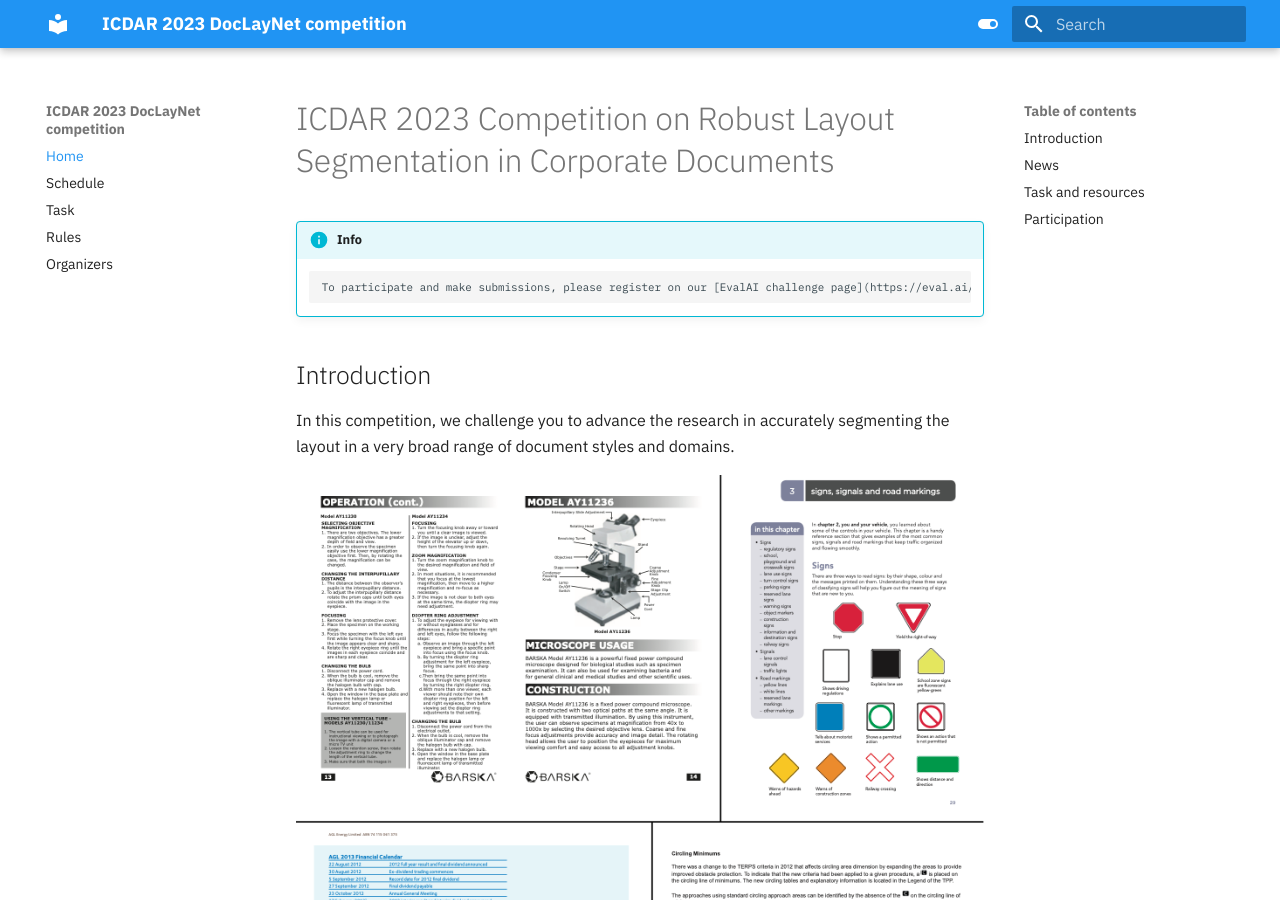
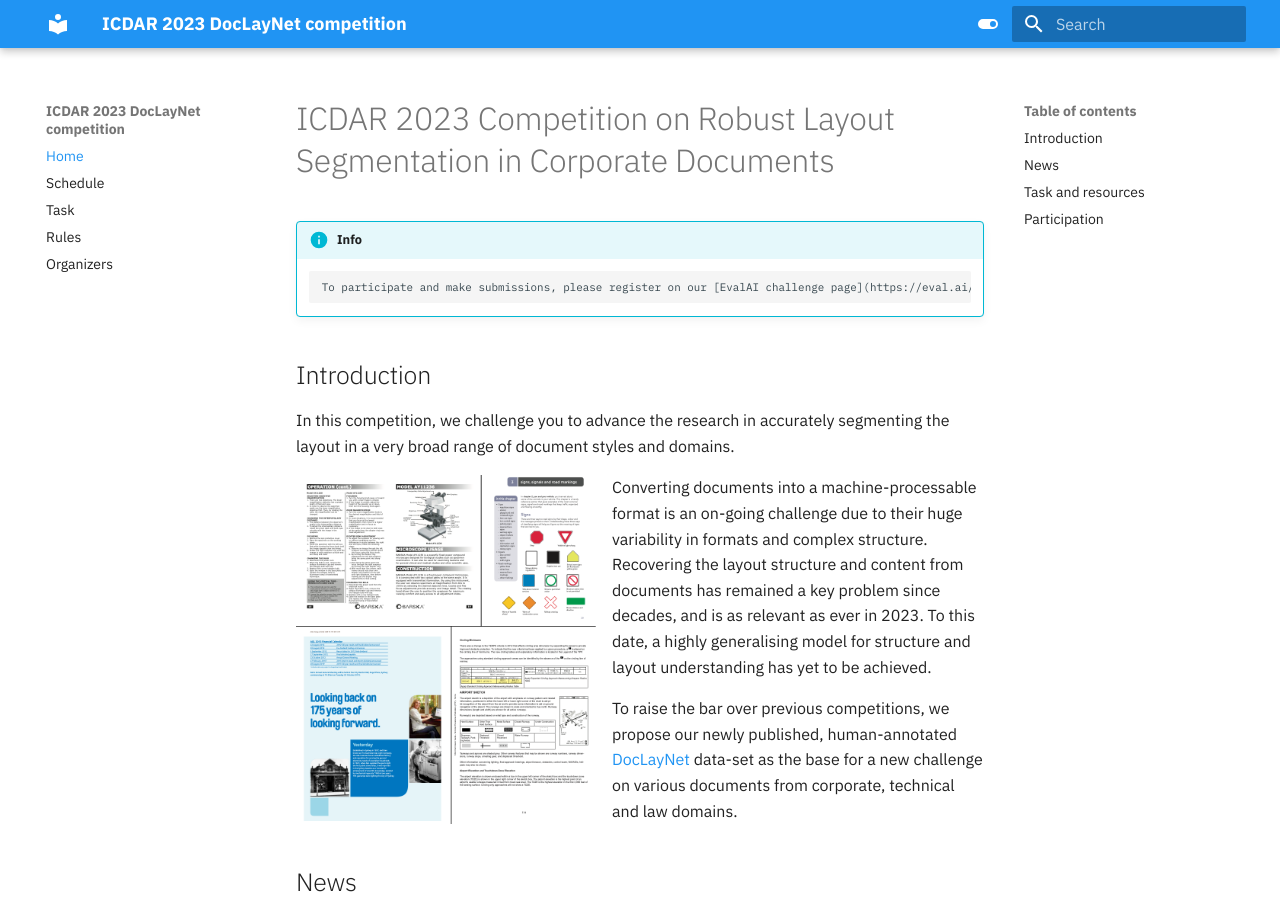
Before and after one commit to DS4SD/icdar23-doclaynet, an MkDocs documentation site: the page built from docs/index.md, in a window 1280 px wide and 900 px high. Built offline with MkDocs 1.6.1 and Material for MkDocs 9.7.7, drawn with Linux system fonts in a browser that asks for light colours.

Commit message:
rolling back align, and width

```diff
--- a/docs/index.md
+++ b/docs/index.md
@@ -7,7 +7,7 @@
 
 In this competition, we challenge you to advance the research in accurately segmenting the layout in a very broad range of document styles and domains.
 
-![Complex layouts](figures/complex_pages_with_source_v2.png)
+![Complex layouts](figures/complex_pages_with_source_v2.png){ align=left width="300" }
 
 Converting documents into a machine-processable format is an on-going challenge due to their huge variability in formats and complex structure. Recovering the layout structure and content from documents has remained a key problem since decades, and is as relevant as ever in 2023. To this date, a highly generalising model for structure and layout understanding has yet to be achieved.
 
```
Also changed, not shown: docs/task.md (+1 -1 lines).
